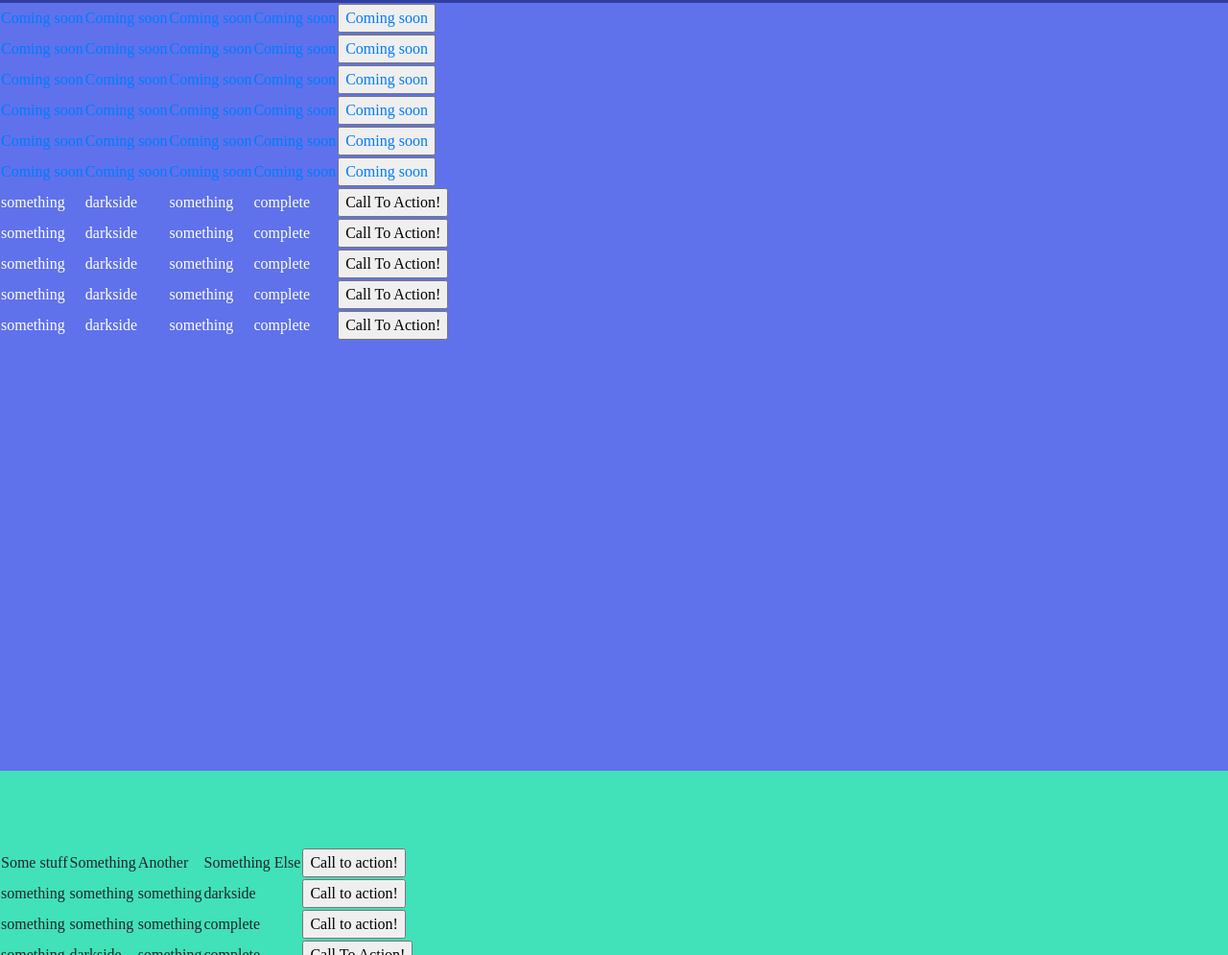
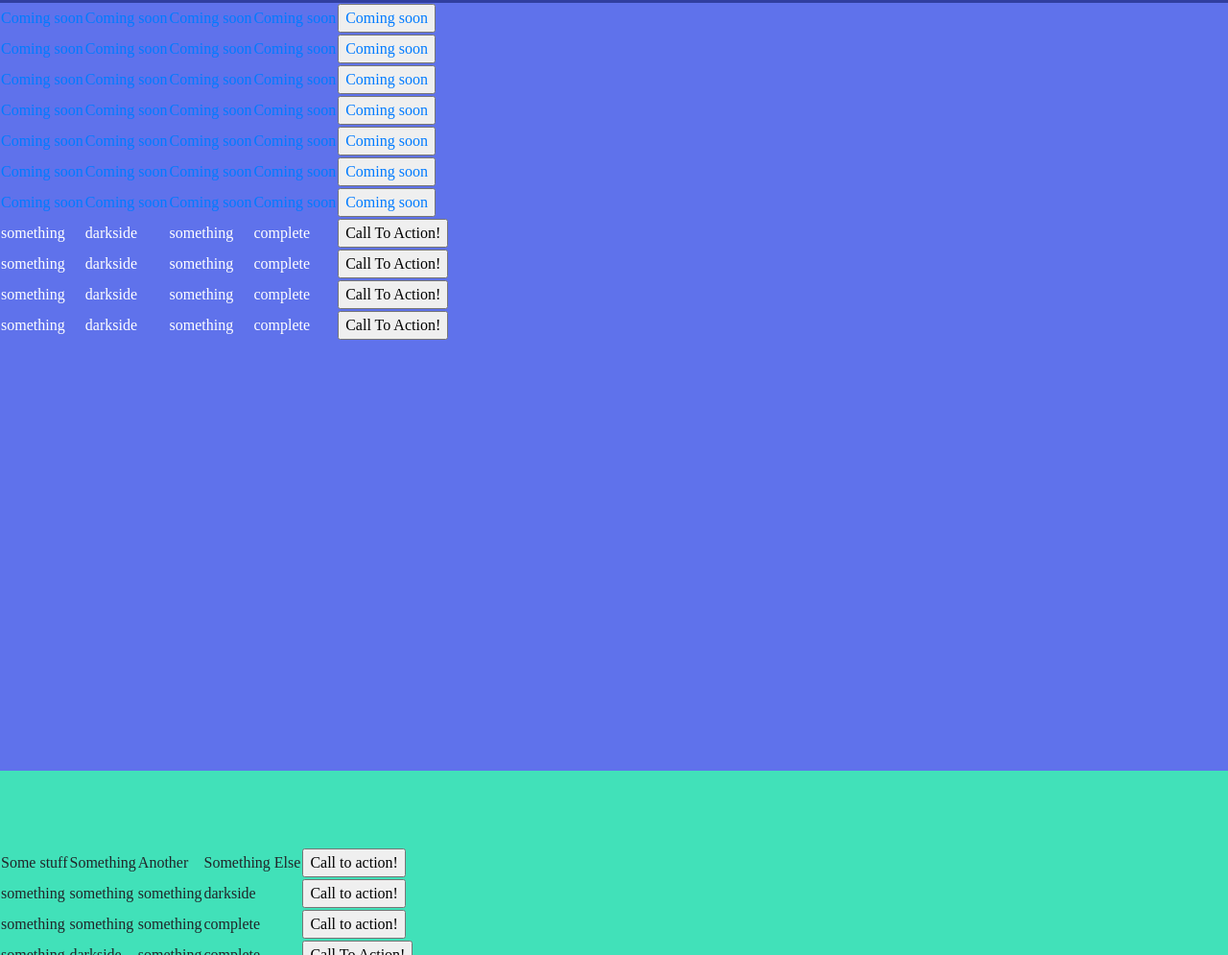
Before and after one commit to stewilondanga/digilit-platform, a plain HTML site: page lowerprimary/index.html in a window 1280 px wide. Shown: the part 797-1792 px from the top of the page at 96% size. Drawn offline with nearby package versions, Linux system fonts and the light colour scheme.

Commit message:
add index.html

```diff
--- a/lowerprimary/index.html
+++ b/lowerprimary/index.html
@@ -108,11 +108,11 @@
       <td><button><a href="">Coming soon</a></button></td>
     </tr>
     <tr>
-      <td>something</td>
-      <td>darkside</td>
-      <td>something</td>
-      <td>complete</td>
-      <td><button> Call To Action!</button></td>
+      <td><a href="">Coming soon</a></td>
+      <td><a href="">Coming soon</a></td>
+      <td><a href="">Coming soon</a></td>
+      <td><a href="">Coming soon</a></td>
+      <td><button><a href="">Coming soon</a></button></td>
     </tr>
     <tr>
       <td>something</td>
```
